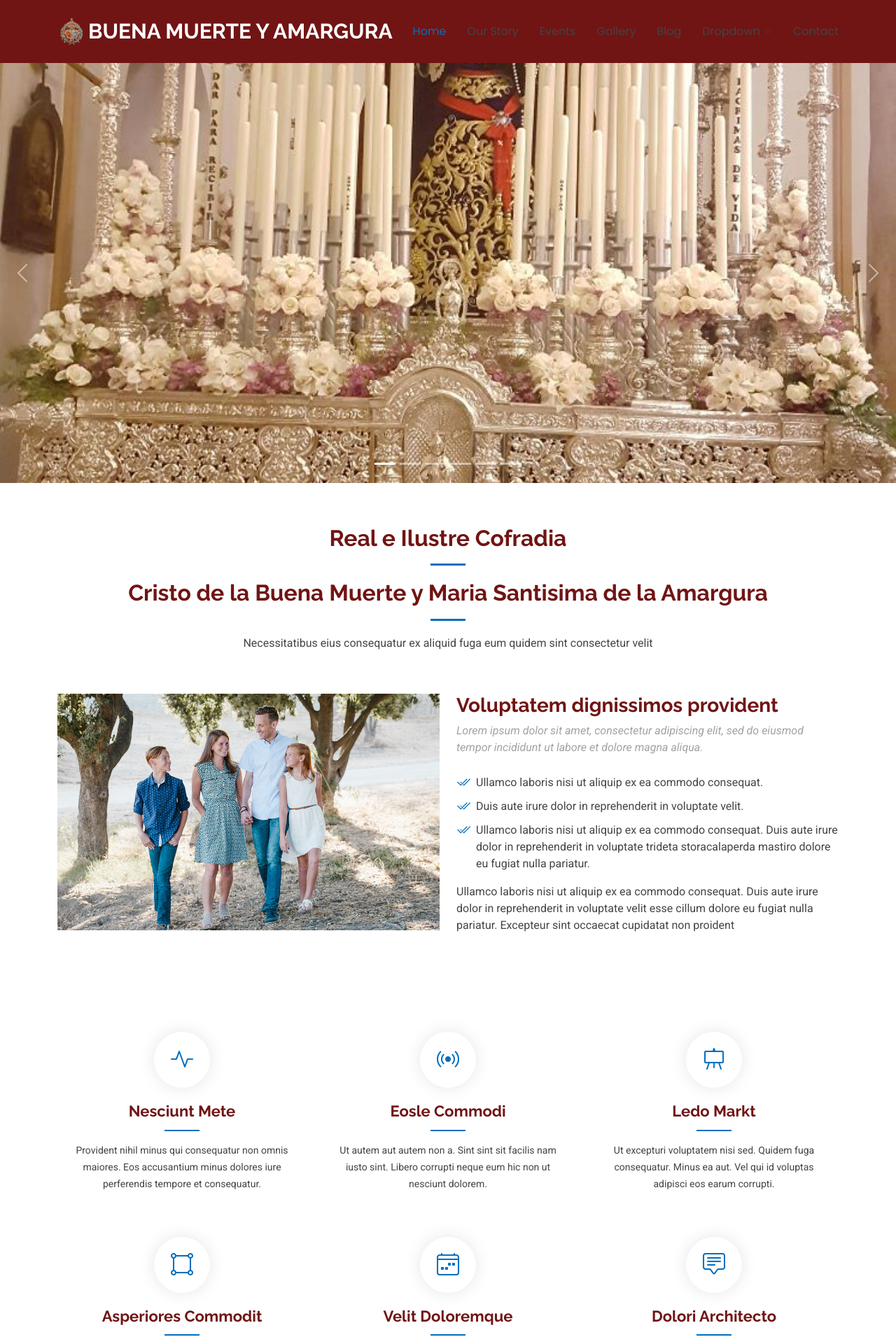
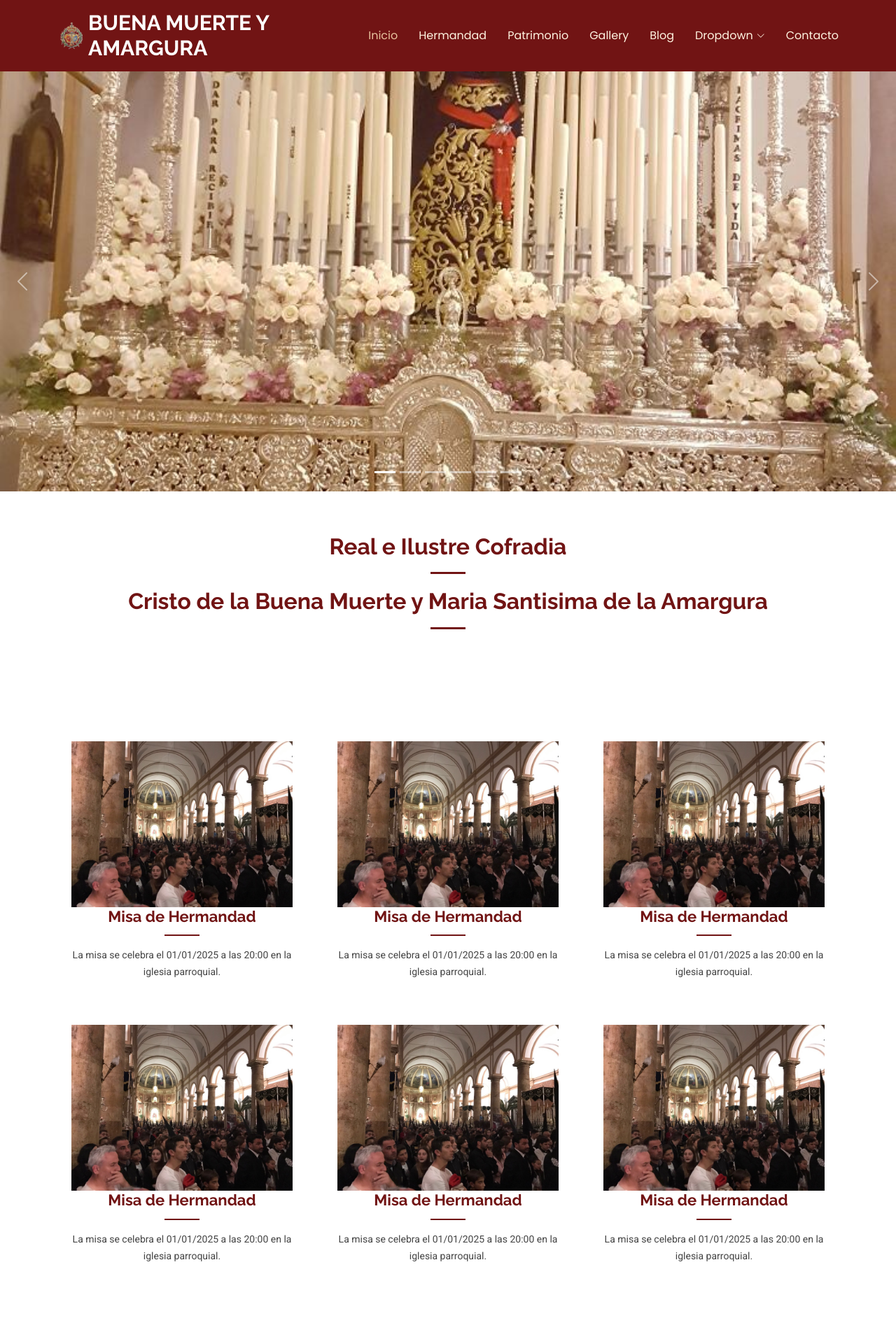
Before and after one commit to lidiacampanilla/proyectoFinCiclo, a PHP site: page / in a window 1280 px wide. Shown: the top 1920 px of the page at 70% size. Run offline with PHP 8.4, Linux system fonts and the light colour scheme.

Commit message:
1ªmodIndex

```diff
--- a/assets/css/main.css
+++ b/assets/css/main.css
@@ -21,21 +21,20 @@
 :root {
   --background-color: #ffffff; /* Background color for the entire website, including individual sections */
   --default-color: #444444; /* Default color used for the majority of the text content across the entire website */
-  /*--heading-color: #24325d; Color for headings, subheadings and title throughout the website */
   --heading-color: rgb(113, 20, 20);
-  --accent-color: #006fbe; /* Accent color that represents your brand on the website. It's used for buttons, links, and other elements that need to stand out */
+  --accent-color: rgb(113, 20, 20);  /*Accent color that represents your brand on the website. It's used for buttons, links, and other elements that need to stand out */
   --surface-color: #ffffff; /* The surface color is used as a background of boxed elements within sections, such as cards, icon boxes, or other elements that require a visual separation from the global background. */
   --contrast-color: #ffffff; /* Contrast color for text, ensuring readability against backgrounds of accent, heading, or default colors. */
 }
 
 /* Nav Menu Colors - The following color variables are used specifically for the navigation menu. They are separate from the global colors to allow for more customization options */
 :root {
-  --nav-color: #444444;  /* The default color of the main navmenu links */
-  --nav-hover-color: #006fbe; /* Applied to main navmenu links when they are hovered over or active */
+  --nav-color:#fff4e1;  /* The default color of the main navmenu links */
+  --nav-hover-color: #e8c39e;/* Applied to main navmenu links when they are hovered over or active */
   --nav-mobile-background-color: #ffffff; /* Used as the background color for mobile navigation menu */
   --nav-dropdown-background-color: #ffffff; /* Used as the background color for dropdown items that appear when hovering over primary navigation items */
   --nav-dropdown-color: #444444; /* Used for navigation links of the dropdown items in the navigation menu. */
-  --nav-dropdown-hover-color: #006fbe; /* Similar to --nav-hover-color, this color is applied to dropdown navigation links when they are hovered over. */
+  --nav-dropdown-hover-color: #b08e6b; /* Similar to --nav-hover-color, this color is applied to dropdown navigation links when they are hovered over. */
 }
 
 /* Color Presets - These classes override global colors when applied to any section or element, providing reuse of the sam color scheme. */
@@ -46,7 +45,7 @@
 }
 
 .dark-background {
-  --background-color: #1d284b;
+  --background-color:  rgb(113, 20, 20);
   --default-color: #ffffff;
   --heading-color: #ffffff;
   --surface-color: #2b3c70;
--- a/forms/contact.php
+++ b/forms/contact.php
@@ -1,4 +1,5 @@
 <?php
+
   /**
   * Requires the "PHP Email Form" library
   * The "PHP Email Form" library is available only in the pro version of the template
@@ -15,7 +16,7 @@
     die( 'Unable to load the "PHP Email Form" Library!');
   }
 
-  $contact = new PHP_Email_Form;
+ // $contact = new PHP_Email_Form; ESTO ME DA UN ERROR REVISAR CUANDO PONGA MI FORMULARIO
   $contact->ajax = true;
 
   $contact->to = $receiving_email_address;
@@ -38,4 +39,5 @@
   $contact->add_message( $_POST['message'], 'Message', 10);
 
   echo $contact->send();
+
 ?>
--- a/index.html
+++ b/index.html
@@ -12,7 +12,7 @@
   <link href="assets/img/favicon.png" rel="icon">
 
 
-  <!-- Fonts -->
+  <!-- Fuentes-->
   <link href="https://fonts.googleapis.com" rel="preconnect">
   <link href="https://fonts.gstatic.com" rel="preconnect" crossorigin>
   <link href="https://fonts.googleapis.com/css2?family=Roboto:ital,wght@0,100;0,300;0,400;0,500;0,700;0,900;1,100;1,300;1,400;1,500;1,700;1,900&family=Poppins:ital,wght@0,100;0,200;0,300;0,400;0,500;0,600;0,700;0,800;0,900;1,100;1,200;1,300;1,400;1,500;1,600;1,700;1,800;1,900&family=Raleway:ital,wght@0,100;0,200;0,300;0,400;0,500;0,600;0,700;0,800;0,900;1,100;1,200;1,300;1,400;1,500;1,600;1,700;1,800;1,900&display=swap" rel="stylesheet">
@@ -42,17 +42,15 @@
     <div class="container-fluid container-xl position-relative d-flex align-items-center justify-content-between">
 
       <a href="index.html" class="logo d-flex align-items-center">
-        <!-- Uncomment the line below if you also wish to use an image logo -->
-        <!-- <img src="assets/img/logo.png" alt=""> -->
-        <img src="assets/img/logo.png" alt="">
+        <img src="assets/img/logo.png" alt="escudo de la Cofradia">
         <h1 class="sitename">BUENA MUERTE Y AMARGURA</h1>
       </a>
 
       <nav id="navmenu" class="navmenu">
         <ul>
-          <li><a href="#hero" class="active">Home</a></li>
-          <li><a href="our-story.html">Our Story</a></li>
-          <li><a href="events.html">Events</a></li>
+          <li><a href="#hero" class="active">Inicio</a></li>
+          <li><a href="our-story.html">Hermandad</a></li>
+          <li><a href="events.html">Patrimonio</a></li>
           <li><a href="gallery.html">Gallery</a></li>
           <li><a href="blog.html">Blog</a></li>
           <li class="dropdown"><a href="#"><span>Dropdown</span> <i class="bi bi-chevron-down toggle-dropdown"></i></a>
@@ -72,7 +70,7 @@
               <li><a href="#">Dropdown 4</a></li>
             </ul>
           </li>
-          <li><a href="contact.html">Contact</a></li>
+          <li><a href="contact.html">Contacto</a></li>
         </ul>
         <i class="mobile-nav-toggle d-xl-none bi bi-list"></i>
       </nav>
@@ -128,10 +126,10 @@
       <div class="container section-title" data-aos="fade-up">
         <h2>Real e Ilustre Cofradia</h2>
         <h2>Cristo de la Buena Muerte y Maria Santisima de la Amargura</h2>
-        <p>Necessitatibus eius consequatur ex aliquid fuga eum quidem sint consectetur velit</p>
+
       </div><!-- End Section Title -->
 
-      <div class="container" data-aos="fade-up" data-aos-delay="100">
+     <!-- <div class="container" data-aos="fade-up" data-aos-delay="100">
 
         <div class="row gy-4">
           <div class="col-lg-6">
@@ -157,9 +155,9 @@
 
       </div>
 
-    </section><!-- /About Section -->
+    </section> /About Section -->
 
-    <!-- Features Section -->
+    <!-- Seccion de noticias Breves -->
     <section id="features" class="features section">
 
       <div class="container">
@@ -168,76 +166,73 @@
 
           <div class="col-lg-4 col-md-6" data-aos="fade-up" data-aos-delay="100">
             <div class="feature-item position-relative">
-              <div class="icon">
-                <i class="bi bi-activity"></i>
+              <div class="post-img">
+                <img src="assets/img/hero-carousel/hero-carousel-1.jpeg" alt="" class="img-fluid">
               </div>
-              <a href="service-details.html" class="stretched-link">
-                <h3>Nesciunt Mete</h3>
-              </a>
-              <p>Provident nihil minus qui consequatur non omnis maiores. Eos accusantium minus dolores iure perferendis tempore et consequatur.</p>
+
+                <h3>Misa de Hermandad</h3>
+
+              <p>La misa se celebra el 01/01/2025 a las 20:00 en la iglesia parroquial.</p>
             </div>
           </div><!-- End Service Item -->
 
           <div class="col-lg-4 col-md-6" data-aos="fade-up" data-aos-delay="200">
             <div class="feature-item position-relative">
-              <div class="icon">
-                <i class="bi bi-broadcast"></i>
+              <div class="post-img">
+                <img src="assets/img/hero-carousel/hero-carousel-1.jpeg" alt="" class="img-fluid">
               </div>
-              <a href="service-details.html" class="stretched-link">
-                <h3>Eosle Commodi</h3>
-              </a>
-              <p>Ut autem aut autem non a. Sint sint sit facilis nam iusto sint. Libero corrupti neque eum hic non ut nesciunt dolorem.</p>
+
+                <h3>Misa de Hermandad</h3>
+
+              <p>La misa se celebra el 01/01/2025 a las 20:00 en la iglesia parroquial.</p>
             </div>
           </div><!-- End Service Item -->
 
           <div class="col-lg-4 col-md-6" data-aos="fade-up" data-aos-delay="300">
             <div class="feature-item position-relative">
-              <div class="icon">
-                <i class="bi bi-easel"></i>
+              <div class="post-img">
+                <img src="assets/img/hero-carousel/hero-carousel-1.jpeg" alt="" class="img-fluid">
               </div>
-              <a href="service-details.html" class="stretched-link">
-                <h3>Ledo Markt</h3>
-              </a>
-              <p>Ut excepturi voluptatem nisi sed. Quidem fuga consequatur. Minus ea aut. Vel qui id voluptas adipisci eos earum corrupti.</p>
+
+                <h3>Misa de Hermandad</h3>
+
+              <p>La misa se celebra el 01/01/2025 a las 20:00 en la iglesia parroquial.</p>
             </div>
           </div><!-- End Service Item -->
 
           <div class="col-lg-4 col-md-6" data-aos="fade-up" data-aos-delay="400">
             <div class="feature-item position-relative">
-              <div class="icon">
-                <i class="bi bi-bounding-box-circles"></i>
+              <div class="post-img">
+                <img src="assets/img/hero-carousel/hero-carousel-1.jpeg" alt="" class="img-fluid">
               </div>
-              <a href="service-details.html" class="stretched-link">
-                <h3>Asperiores Commodit</h3>
-              </a>
-              <p>Non et temporibus minus omnis sed dolor esse consequatur. Cupiditate sed error ea fuga sit provident adipisci neque.</p>
-              <a href="service-details.html" class="stretched-link"></a>
+
+                <h3>Misa de Hermandad</h3>
+
+              <p>La misa se celebra el 01/01/2025 a las 20:00 en la iglesia parroquial.</p>
             </div>
           </div><!-- End Service Item -->
 
           <div class="col-lg-4 col-md-6" data-aos="fade-up" data-aos-delay="500">
             <div class="feature-item position-relative">
-              <div class="icon">
-                <i class="bi bi-calendar4-week"></i>
+              <div class="post-img">
+                <img src="assets/img/hero-carousel/hero-carousel-1.jpeg" alt="" class="img-fluid">
               </div>
-              <a href="service-details.html" class="stretched-link">
-                <h3>Velit Doloremque</h3>
-              </a>
-              <p>Cumque et suscipit saepe. Est maiores autem enim facilis ut aut ipsam corporis aut. Sed animi at autem alias eius labore.</p>
-              <a href="service-details.html" class="stretched-link"></a>
+
+                <h3>Misa de Hermandad</h3>
+
+              <p>La misa se celebra el 01/01/2025 a las 20:00 en la iglesia parroquial.</p>
             </div>
           </div><!-- End Service Item -->
 
           <div class="col-lg-4 col-md-6" data-aos="fade-up" data-aos-delay="600">
             <div class="feature-item position-relative">
-              <div class="icon">
-                <i class="bi bi-chat-square-text"></i>
+              <div class="post-img">
+                <img src="assets/img/hero-carousel/hero-carousel-1.jpeg" alt="" class="img-fluid">
               </div>
-              <a href="service-details.html" class="stretched-link">
-                <h3>Dolori Architecto</h3>
-              </a>
-              <p>Hic molestias ea quibusdam eos. Fugiat enim doloremque aut neque non et debitis iure. Corrupti recusandae ducimus enim.</p>
-              <a href="service-details.html" class="stretched-link"></a>
+
+                <h3>Misa de Hermandad</h3>
+
+              <p>La misa se celebra el 01/01/2025 a las 20:00 en la iglesia parroquial.</p>
             </div>
           </div><!-- End Service Item -->
 
```
